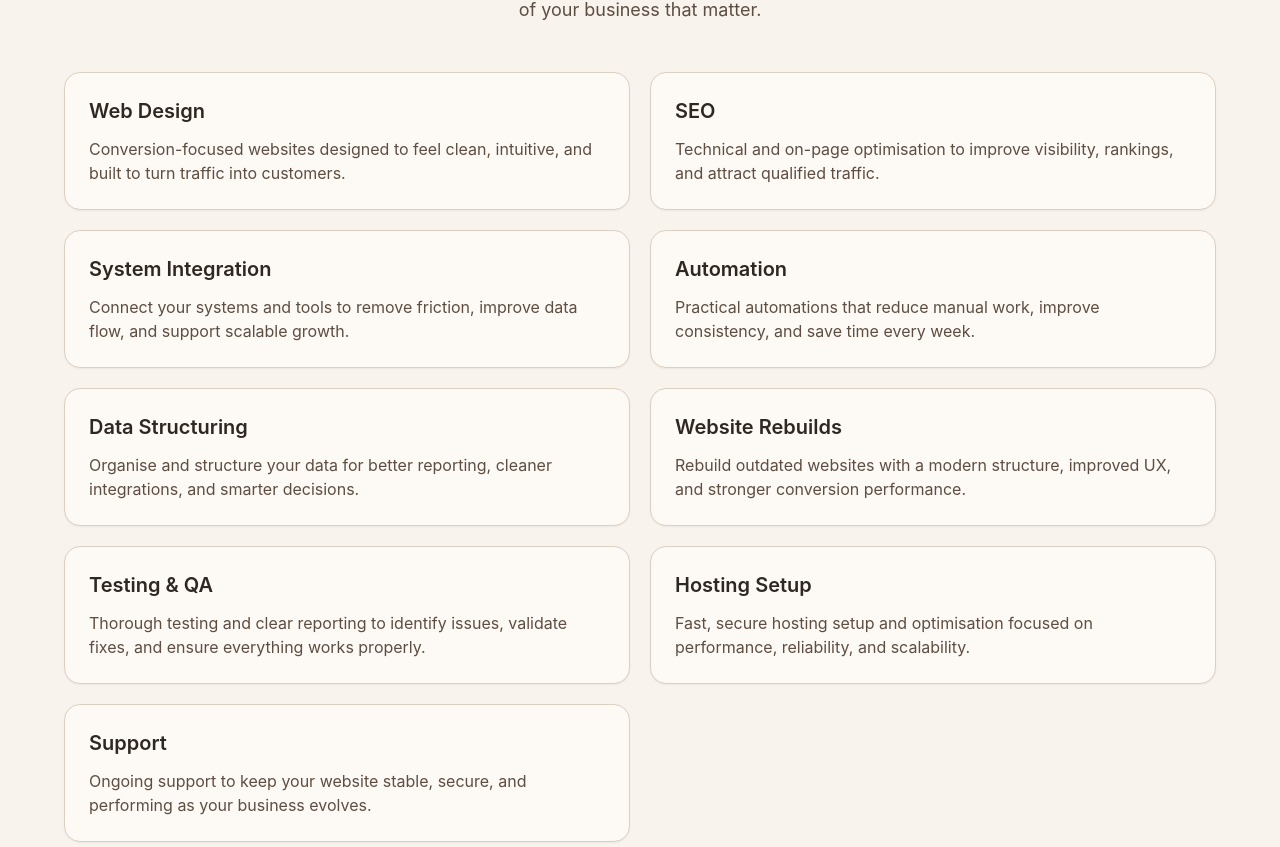
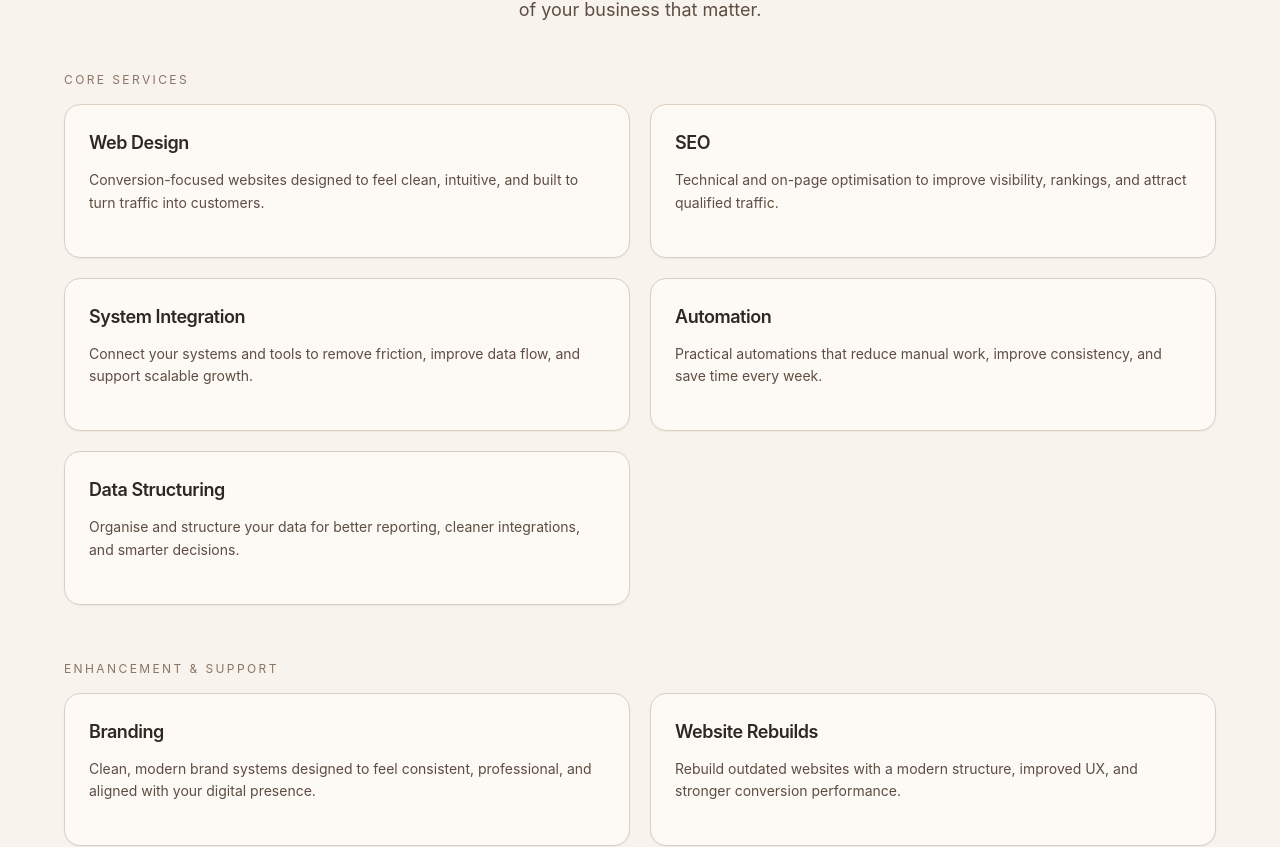
Before and after one commit to Kaverlin-com/kaverlin-site, a React (Vite) app: page / in a window 1280 px wide. Shown: the part 879-1726 px from the top of the page. Built offline with nearby package versions, Linux system fonts and the light colour scheme.

Commit message:
Update Services.jsx

```diff
--- a/src/components/Services.jsx
+++ b/src/components/Services.jsx
@@ -1,6 +1,6 @@
 import SectionHeading from './SectionHeading';
 
-const services = [
+const coreServices = [
   {
     title: 'Web Design',
     description:
@@ -26,6 +26,14 @@ const services = [
     description:
       'Organise and structure your data for better reporting, cleaner integrations, and smarter decisions.',
   },
+];
+
+const supportServices = [
+  {
+    title: 'Branding',
+    description:
+      'Clean, modern brand systems designed to feel consistent, professional, and aligned with your digital presence.',
+  },
   {
     title: 'Website Rebuilds',
     description:
@@ -48,30 +56,62 @@ const services = [
   },
 ];
 
+function ServiceCard({ service, index }) {
+  return (
+    <article
+      className="group rounded-2xl border border-[#dbcfc2] bg-[#fdf9f5] p-6 shadow-sm transition-all duration-300 hover:-translate-y-1 hover:shadow-lg animate-fadeUp"
+      style={{ animationDelay: `${index * 80}ms` }}
+    >
+      <h3 className="mb-3 text-lg font-semibold text-[#2f2721] tracking-tight">
+        {service.title}
+      </h3>
+      <p className="text-sm leading-relaxed text-[#5d4d42]">
+        {service.description}
+      </p>
+
+      {/* subtle hover accent */}
+      <div className="mt-4 h-[2px] w-0 bg-[#c2a98f] transition-all duration-300 group-hover:w-12"></div>
+    </article>
+  );
+}
+
 export default function Services() {
   return (
     <section id="services" className="px-6 py-20 md:py-24">
       <div className="mx-auto max-w-6xl">
+
         <SectionHeading
           eyebrow="Services"
           title="Web, data and systems built for growth"
           description="Designed to simplify complexity, improve performance, and connect the parts of your business that matter."
         />
 
-        <div className="grid gap-5 sm:grid-cols-2">
-          {services.map((service, index) => (
-            <article
-              key={service.title}
-              className="group rounded-2xl border border-[#dbcfc2] bg-[#fdf9f5] p-6 shadow-sm transition-all duration-300 hover:-translate-y-1 hover:shadow-lg animate-fadeUp"
-              style={{ animationDelay: `${index * 80}ms` }}
-            >
-              <h3 className="mb-3 text-xl font-semibold text-[#2f2721]">
-                {service.title}
-              </h3>
-              <p className="text-[#5d4d42]">{service.description}</p>
-            </article>
-          ))}
+        {/* Core Services */}
+        <div className="mt-12">
+          <h3 className="mb-4 text-xs uppercase tracking-[0.2em] text-[#8a7666]">
+            Core Services
+          </h3>
+
+          <div className="grid gap-5 sm:grid-cols-2">
+            {coreServices.map((service, index) => (
+              <ServiceCard key={service.title} service={service} index={index} />
+            ))}
+          </div>
         </div>
+
+        {/* Support Services */}
+        <div className="mt-14">
+          <h3 className="mb-4 text-xs uppercase tracking-[0.2em] text-[#8a7666]">
+            Enhancement & Support
+          </h3>
+
+          <div className="grid gap-5 sm:grid-cols-2">
+            {supportServices.map((service, index) => (
+              <ServiceCard key={service.title} service={service} index={index} />
+            ))}
+          </div>
+        </div>
+
       </div>
     </section>
   );
```
